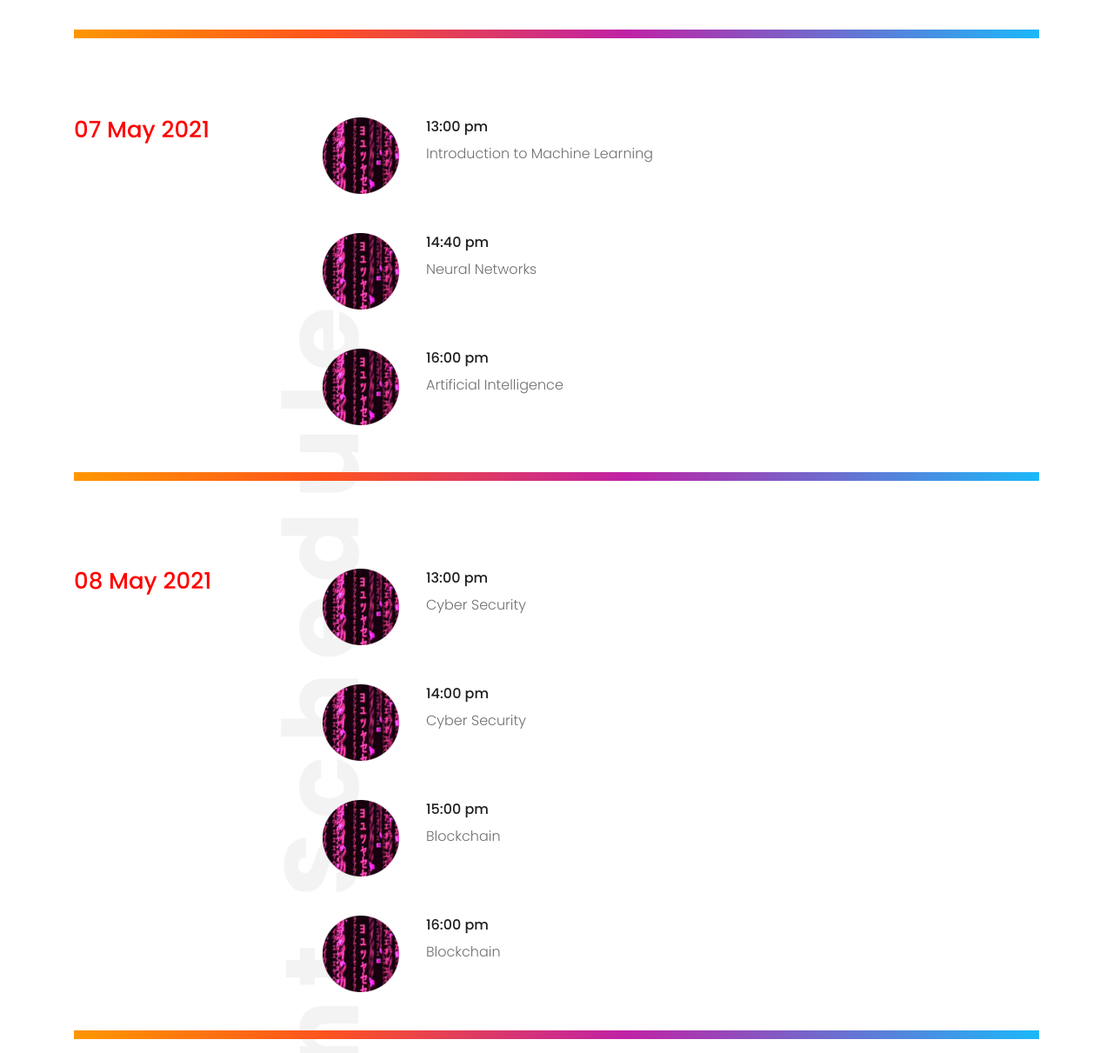
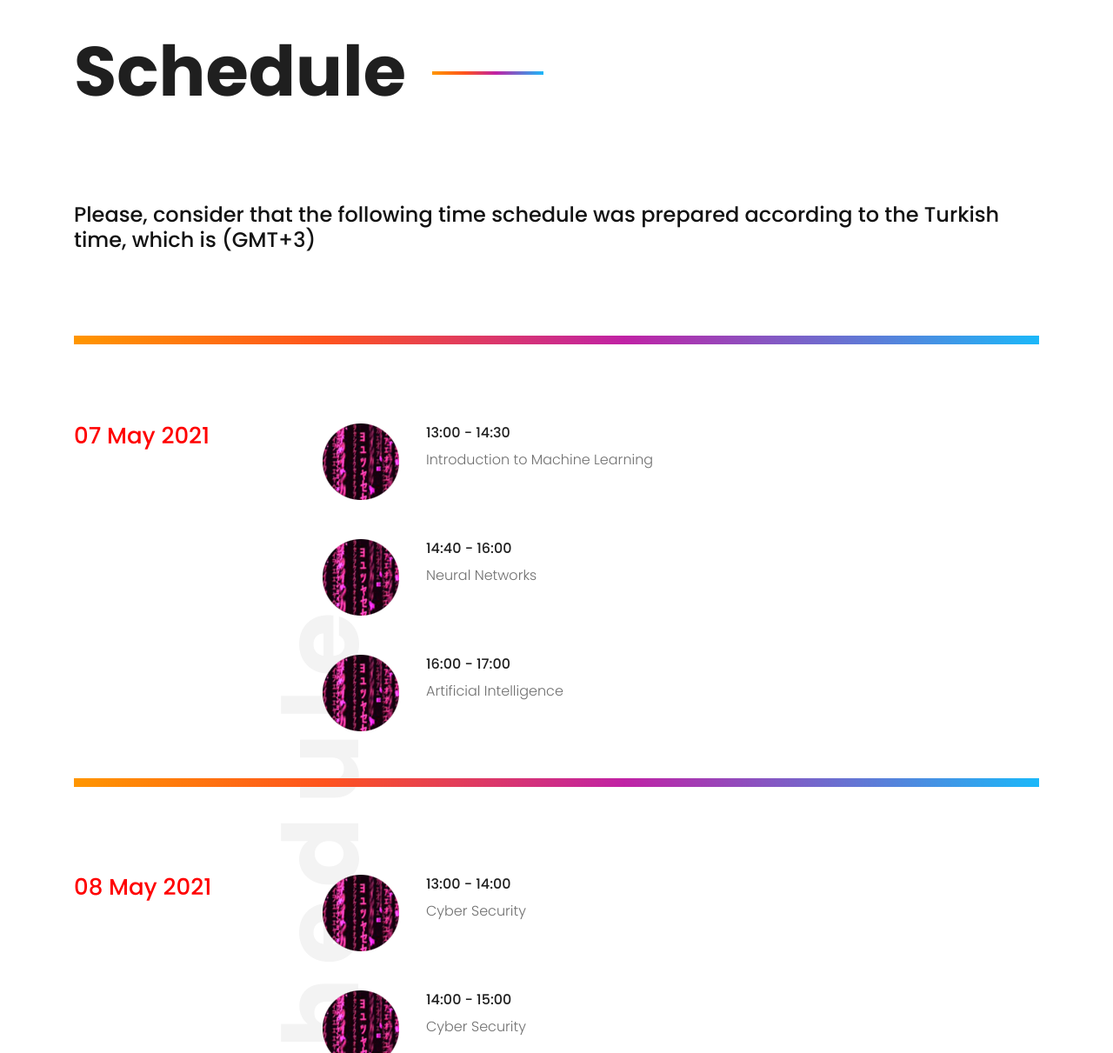
Before and after one commit to DSCMedipol/Medipol-Summit-2021, a plain HTML site: page index.html in a window 1280 px wide. Shown: the part 2120-3331 px from the top of the page at 87% size. Drawn offline with Linux system fonts and the light colour scheme.

Commit message:
Schedule Update

```diff
--- a/index.html
+++ b/index.html
@@ -197,6 +197,28 @@
         </div>
     </div>
 </div>
+
+<div class="container" id="schedule">
+    <div class="row">
+        <div class="col-xl-12">
+            <div class="serction_title_large mb-95">
+                <h3>
+                    Schedule
+                </h3>
+            </div>
+        </div>
+    </div>
+    <div class="row">
+        <div class="col-xl-12">
+            <div class="section_title_large mb-95">
+                <h3>
+                    Please, consider that the following time schedule was prepared according to the Turkish time, which
+                    is (GMT+3)
+                </h3>
+            </div>
+        </div>
+    </div>
+</div>
 <!-- about_area_end -->
 
 <!-- speakers_start -->
@@ -289,7 +311,7 @@
 <!-- speakers_end-->
 
 <!-- event_area_start -->
-<div class="event_area" id="schedule">
+<div class="event_area">
     <h1 class="vr_text d-none d-lg-block">Event Schedule</h1>
     <div class="container">
         <div class="double_line">
@@ -306,7 +328,7 @@
                             <div class="heading d-flex justify-content-between align-items-center">
                                 <!--                                <span>Victor Dibia</span>-->
                                 <div class="time">
-                                    13:00 pm
+                                    13:00 - 14:30
                                 </div>
                             </div>
                             <p>Introduction to Machine Learning </p>
@@ -318,7 +340,7 @@
                             <div class="heading d-flex justify-content-between align-items-center">
                                 <!--                                <span>Bushra Alahmadi</span>-->
                                 <div class="time">
-                                    14:40 pm
+                                    14:40 - 16:00
                                 </div>
                             </div>
                             <p>Neural Networks </p>
@@ -330,7 +352,7 @@
                             <div class="heading d-flex justify-content-between align-items-center">
                                 <!--                                <span>Yusuf Yesil</span>-->
                                 <div class="time">
-                                    16:00 pm
+                                    16:00 - 17:00
                                 </div>
                             </div>
                             <p>Artificial Intelligence </p>
@@ -353,7 +375,7 @@
                         <div class="heading d-flex justify-content-between align-items-center">
                             <!--                            <span>Malek Malkawi</span>-->
                             <div class="time">
-                                13:00 pm
+                                13:00 - 14:00
                             </div>
                         </div>
                         <p>Cyber Security </p>
@@ -365,7 +387,7 @@
                         <div class="heading d-flex justify-content-between align-items-center">
                             <!--                            <span>Jonathan Pulsifer </span>-->
                             <div class="time">
-                                14:00 pm
+                                14:00 - 15:00
                             </div>
                         </div>
                         <p>Cyber Security </p>
@@ -377,7 +399,7 @@
                         <div class="heading d-flex justify-content-between align-items-center">
                             <!--                            <span>Atil Samancioglu</span>-->
                             <div class="time">
-                                15:00 pm
+                                15:00 - 16:00
                             </div>
                         </div>
                         <p>Blockchain</p>
@@ -389,7 +411,7 @@
                         <div class="heading d-flex justify-content-between align-items-center">
                             <!--                            <span>Atil Samancioglu</span>-->
                             <div class="time">
-                                16:00 pm
+                                16:00 - 17:00
                             </div>
                         </div>
                         <p>Blockchain</p>
@@ -411,7 +433,7 @@
                             <div class="heading d-flex justify-content-between align-items-center">
                                 <!--                                <span>Nelson Glauber</span>-->
                                 <div class="time">
-                                    13:00 pm
+                                    13:00 - 14:00
                                 </div>
                             </div>
                             <p>Kotlin</p>
@@ -423,7 +445,7 @@
                             <div class="heading d-flex justify-content-between align-items-center">
                                 <!--                                <span>Gant Laborde</span>-->
                                 <div class="time">
-                                    14:00 pm
+                                    14:00 - 15:00
                                 </div>
                             </div>
                             <p>Flutter</p>
@@ -435,7 +457,7 @@
                             <div class="heading d-flex justify-content-between align-items-center">
                                 <!--                                <span>Rihanna Kedir</span>-->
                                 <div class="time">
-                                    15:00 pm
+                                    15:00 - 16:00
                                 </div>
                             </div>
                             <p>Front-End Development </p>
@@ -447,7 +469,7 @@
                             <div class="heading d-flex justify-content-between align-items-center">
                                 <!--                                <span>Rihanna Kedir</span>-->
                                 <div class="time">
-                                    16:00 pm
+                                    16:00 - 17:00
                                 </div>
                             </div>
                             <p>Back-End Development </p>
```
